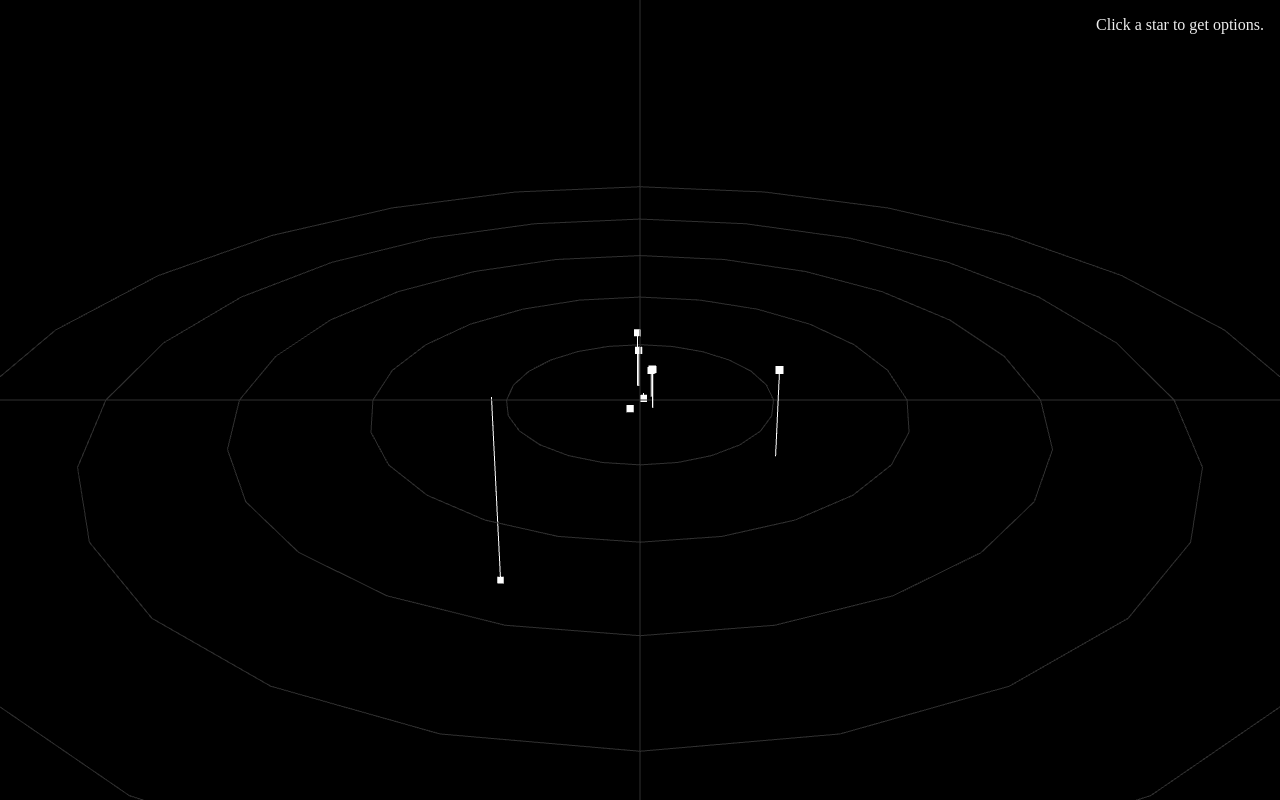
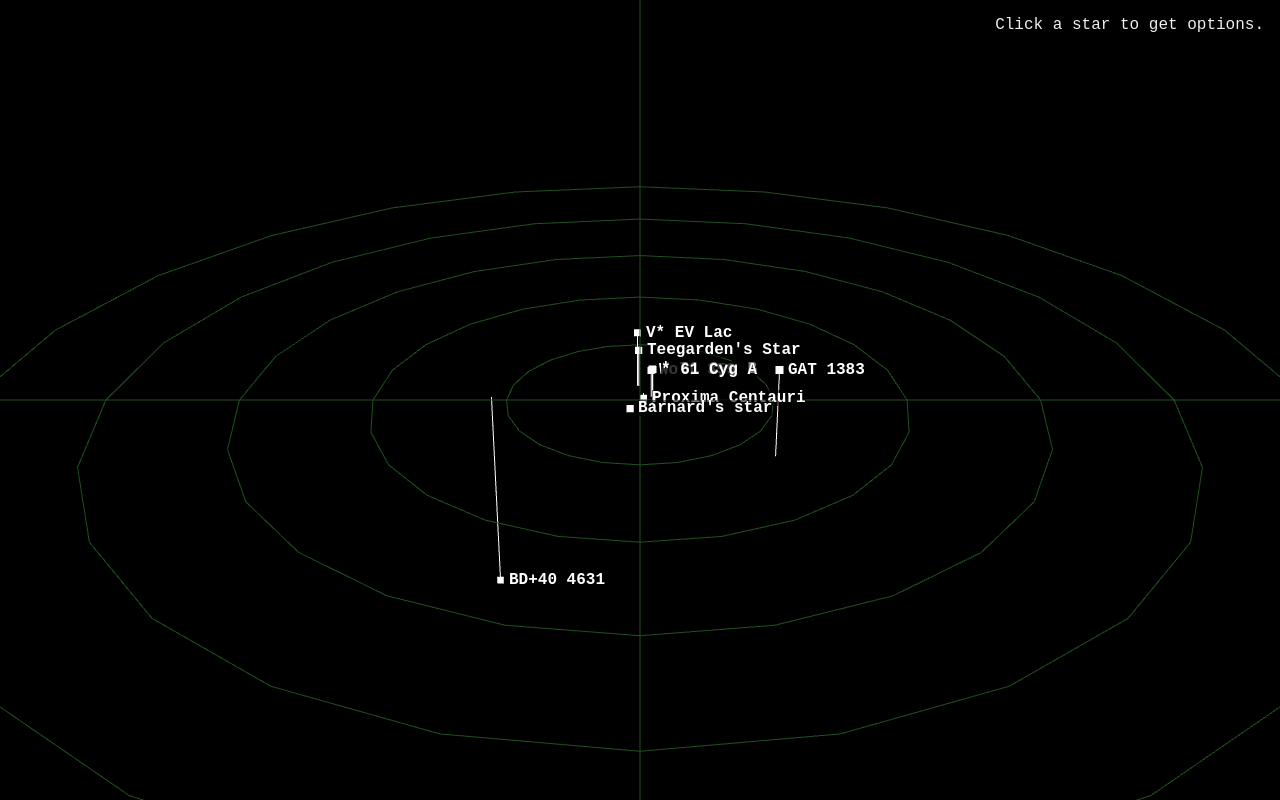
Before and after one commit to nkoehring/stellar-neighbourhood, a website built with Vite: page index.html in a window 1280 px wide. Built offline with nearby package versions, Linux system fonts and the light colour scheme; animation ran at ten frames a second.

Commit message:
floating labels

```diff
--- a/index.html
+++ b/index.html
@@ -11,7 +11,7 @@
         display: flex;
         place-items: center;
         min-height: 100vh;
-        font: 16/1.5 sans-serif normal;
+        font: 16px monospace;
         color-scheme: light dark;
         color: #EEE;
         background-color: #222;
@@ -30,10 +30,24 @@
       #info > button.highlighted {
         border-color: yellow;
       }
+      label {
+        position: fixed;
+        top: 0;
+        left: 0;
+        margin-top: -.5em;
+        margin-left: .5em;
+        font-weight: bold;
+        color: white;
+        pointer-events: none;
+        transform: translate(0, 0);
+        background: #0008;
+        line-height: 1;
+      }
     </style>
   </head>
   <body>
     <div id="info">Click a star to get options.</div>
+    <div id="labels"></div>
     <script type="module" src="/src/main.ts"></script>
   </body>
 </html>
--- a/src/main.ts
+++ b/src/main.ts
@@ -1,4 +1,3 @@
-import { IncomingMessage } from 'http'
 import {
   WebGLRenderer,
   Scene,
@@ -64,7 +63,7 @@ function init() {
     let closest: Intersection<Object3D<Event>> | null = null
 
     for (let i of intersections) {
-      if (i.distanceToRay === undefined) continue
+      if (i.distanceToRay === undefined) continue // ignore Lines
       if (closest === null || i.distanceToRay < (closest.distanceToRay ?? 0)) {
         closest = i
       }
@@ -86,8 +85,16 @@ function init() {
     raycaster.intersectObject(stars, true, intersections)
 
     renderer.render(scene, camera)
+
+    // update label positions in HTML space
+    // Attention: This has to happen after the render call, to avoid flickering
+    for (let star of stars.children) {
+      ;(star as Star).setLabelPos(camera, w, h)
+      // set label z-index to distance to make them overlap intuitively
+    }
   })
-  document.body.appendChild(renderer.domElement)
+
+  document.body.prepend(renderer.domElement)
 }
 
 init()
--- a/src/plane.ts
+++ b/src/plane.ts
@@ -1,9 +1,7 @@
 import { BufferGeometry, Group, Line, LineBasicMaterial, Shape, Vector3 } from 'three'
 
 export function planeGeometry(radius: number, n = 5) {
-  const material = new LineBasicMaterial({
-    color: 0x303030,
-  })
+  const material = new LineBasicMaterial({ color: 0x205020 })
   const plane = new Group()
 
   const xLine = new BufferGeometry().setFromPoints([
--- a/src/stars.ts
+++ b/src/stars.ts
@@ -8,6 +8,7 @@ import {
   LineBasicMaterial,
   Vector3,
   Spherical,
+  Camera,
 } from 'three'
 
 import data from './testdata.json'
@@ -25,9 +26,7 @@ export class Star extends Group {
   public isStar = true
   public starData: StarData
 
-  private tangentialCoords = new Vector3()
-  private cartesianCoords = new Vector3()
-  private sphericalCoords = new Spherical()
+  private coords = new Vector3()
 
   private isHighlighted = false
   private normalPointSize = 2
@@ -40,30 +39,40 @@ export class Star extends Group {
   private whiteColor = new Float32BufferAttribute([255, 255, 255], 3)
   private yellowColor = new Float32BufferAttribute([255, 255, 0], 3)
 
-  private poleLine = new Line(new BufferGeometry(), this.lineMaterial)
+  private labelEl = document.createElement('label')
+
+  private point: Points<BufferGeometry, PointsMaterial>
 
   constructor(starData: StarData) {
     super()
 
+    this.starData = starData
+
     const { radius, phi, theta } = starData
-    this.starData = starData
-    this.sphericalCoords.set(radius, phi, theta)
-    this.cartesianCoords.setFromSpherical(this.sphericalCoords)
+    const sphericalCoords = new Spherical(radius, phi, theta)
+    this.coords.setFromSpherical(sphericalCoords)
 
-    const { x, z } = this.cartesianCoords
-    this.tangentialCoords.set(x, 0, z)
+    const { x, z } = this.coords
+    const tangentialCoords = new Vector3(x, 0, z)
 
-    this.poleLine.geometry.setFromPoints([this.cartesianCoords, this.tangentialCoords])
+    // distance indicator / pole
+    const poleLine = new Line(new BufferGeometry(), this.lineMaterial)
+    poleLine.geometry.setFromPoints([this.coords, tangentialCoords])
+    this.add(poleLine)
 
-    this.add(this.poleLine)
-
-    const coords = [this.cartesianCoords.x, this.cartesianCoords.y, this.cartesianCoords.z]
+    // the actual "star"
+    const coords = [this.coords.x, this.coords.y, this.coords.z]
     this.pointGeometry.setAttribute('position', new Float32BufferAttribute(coords, 3))
     this.pointGeometry.setAttribute('color', this.whiteColor)
     this.pointGeometry.computeBoundingSphere()
 
-    const point = new Points(this.pointGeometry, this.pointMaterial)
-    this.add(point)
+    this.point = new Points(this.pointGeometry, this.pointMaterial)
+    this.add(this.point)
+
+    // label
+    const container = document.getElementById('labels')!
+    this.labelEl.innerText = starData.name
+    container.appendChild(this.labelEl)
   }
 
   private setHighlight(isHighlight = true) {
@@ -87,6 +96,19 @@ export class Star extends Group {
     this.isHighlighted = !this.isHighlighted
     this.setHighlight(this.isHighlighted)
   }
+
+  public setLabelPos(camera: Camera, width: number, height: number) {
+    const dpr = window.devicePixelRatio
+    const pos = this.coords.clone()
+    pos.project(camera)
+
+    pos.x = Math.round((0.5 + pos.x / 2) * (width / dpr))
+    pos.y = Math.round((0.5 - pos.y / 2) * (height / dpr))
+
+    this.labelEl.style.transform = `translate(${pos.x}px, ${pos.y}px)`
+    const zIndex = `${10000000 - Math.round(pos.z * 10000000)}`
+    this.labelEl.style.zIndex = zIndex
+  }
 }
 
 export function renderStars(maxRadius: number) {
```
